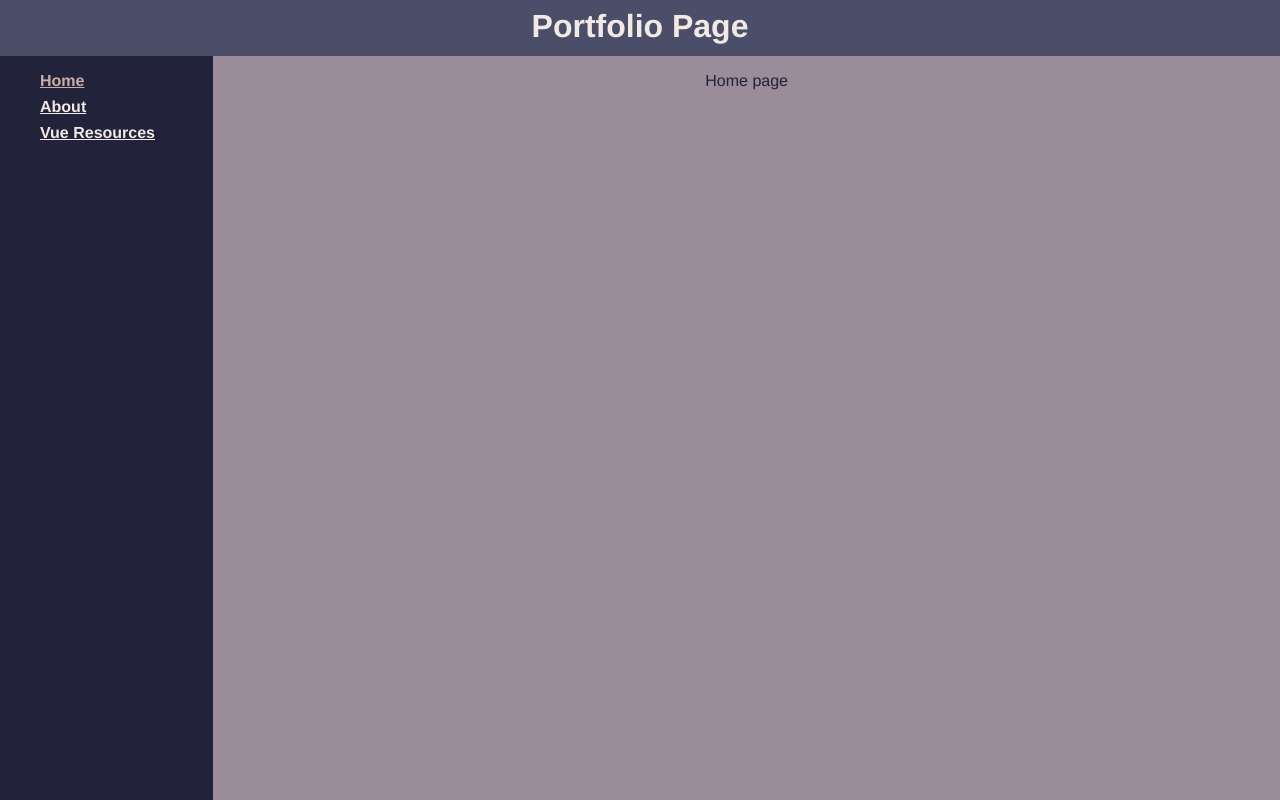
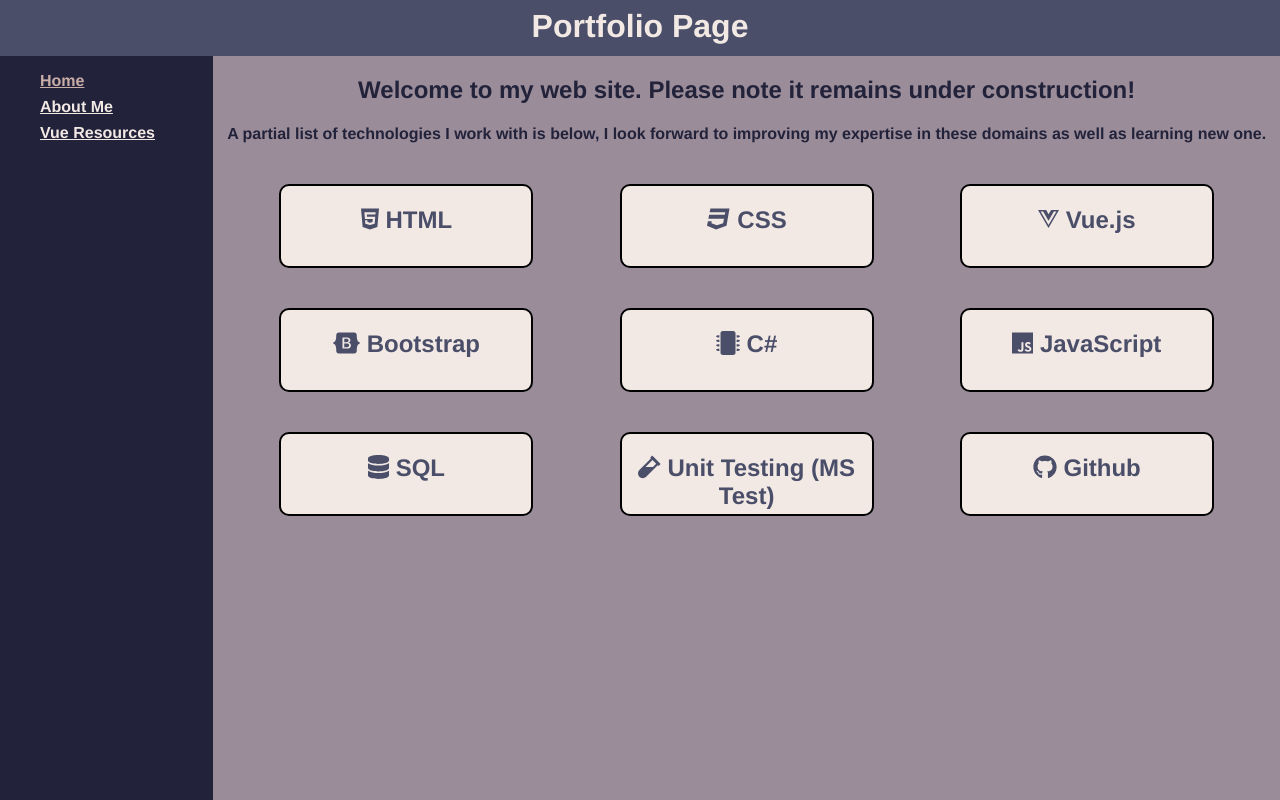
Before and after one commit to rwnewsom/Portfolio-Vue, a Vue app: page / in a window 1280 px wide. Built offline with nearby package versions, Linux system fonts and the light colour scheme.

Commit message:
added books

```diff
--- a/src/App.vue
+++ b/src/App.vue
@@ -13,7 +13,7 @@
             <router-link to="/">Home</router-link>
           </li>
           <li>
-            <router-link to="/aboutme">About</router-link>
+            <router-link to="/aboutme">About Me</router-link>
           </li>
           <li>
             <router-link to="/aboutvue">Vue Resources</router-link>
--- /dev/null
+++ b/src/components/BookDetails.vue
@@ -0,0 +1,43 @@
+<template>
+ <article>
+     <!-- This is hackish but it is working for now -->
+    <h2 class="book-title">{{ getbook[0].title }} </h2>
+    <h2 class="book-author">{{ getbook[0].author }} </h2>
+    <img v-if="getbook[0].isbn" v-bind:src="'http://covers.openlibrary.org/b/isbn/' + getbook[0].isbn + '-M.jpg'" />
+    <h3>{{getbook[0].details}} </h3>
+ </article>
+
+</template>
+
+<script>
+export default {
+    name: 'book-details',
+    props: {
+        book: Object,
+    },
+
+
+    computed: {
+        getbook(){
+            let id = this.$route.params.id;
+            return this.$store.state.books.filter(bk => bk.isbn === id);
+            }
+        }
+}
+</script>
+
+<style>
+
+.book-title {
+    font-size: 1.5rem;
+}
+
+.book-author {
+    font-size: 1.5rem;
+}
+
+img {
+    size: 200%;
+}
+
+</style>
--- /dev/null
+++ b/src/components/SkillList.vue
@@ -0,0 +1,39 @@
+<template>
+  <div class="skill-container">
+    <div class="skill"><h2><font-awesome-icon :icon="['fab', 'html5']"/> HTML </h2></div>
+    <div class="skill"><h2><font-awesome-icon :icon="['fab', 'css3']"/> CSS </h2></div>
+    <div class="skill"><h2><font-awesome-icon :icon="['fab', 'vuejs']"/> Vue.js </h2></div>
+    <div class="skill"><h2><font-awesome-icon :icon="['fab', 'bootstrap']"/> Bootstrap </h2></div>
+    <div class="skill"><h2><font-awesome-icon :icon="['fa', 'microchip']"/> C# </h2></div>
+    <div class="skill"><h2><font-awesome-icon :icon="['fab', 'js']"/> JavaScript </h2></div>
+    <div class="skill"><h2><font-awesome-icon :icon="['fa', 'database']"/> SQL </h2></div>
+    <div class="skill"><h2><font-awesome-icon :icon="['fa', 'vial']"/> Unit Testing (MS Test) </h2></div>
+    <div class="skill"><h2><font-awesome-icon :icon="['fab', 'github']"/> Github </h2></div>
+  </div>
+</template>
+
+<script>
+export default {
+    name: 'skill-list',
+}
+</script>
+
+<style lang="scss">
+.skill-container {
+    display:flex;
+    justify-content: space-evenly;
+    flex-wrap: wrap;
+
+}
+
+.skill {
+    border: 2px solid black;
+    border-radius: 10px;
+    width: 250px;
+    height: 80px;
+    margin: 20px;
+    background-color: #F2E9E4;
+    color: #4A4E69;
+}
+
+</style>
--- a/src/main.js
+++ b/src/main.js
@@ -3,12 +3,12 @@
 import router from './router'
 import store from './store'
 import { library } from '@fortawesome/fontawesome-svg-core'
-import { faCss3, faHtml5, faVuejs as faViers, faGithub } from '@fortawesome/free-brands-svg-icons'
-import { faSpinner, faMicrochip, faRunning } from '@fortawesome/free-solid-svg-icons'
+import { faCss3, faHtml5, faVuejs as faViers, faGithub, faJs, faBootstrap } from '@fortawesome/free-brands-svg-icons'
+import { faSpinner, faMicrochip, faRunning, faVial, faDatabase } from '@fortawesome/free-solid-svg-icons'
 import { FontAwesomeIcon } from '@fortawesome/vue-fontawesome'
 
-library.add(faSpinner, faMicrochip, faRunning )
-library.add(faHtml5, faCss3, faViers, faGithub)
+library.add(faSpinner, faMicrochip, faRunning, faVial, faDatabase )
+library.add(faHtml5, faCss3, faViers, faGithub, faJs, faBootstrap)
 Vue.component('font-awesome-icon', FontAwesomeIcon)
 
 Vue.config.productionTip = false
--- a/src/router/index.js
+++ b/src/router/index.js
@@ -3,6 +3,7 @@
 import Home from '../views/Home.vue'
 import AboutVue from '../views/AboutVue.vue'
 import AboutMe from '../views/AboutMe.vue'
+import Book from '../views/Book.vue'
 
 Vue.use(VueRouter)
 
@@ -24,7 +25,12 @@
     // this generates a separate chunk (about.[hash].js) for this route
     // which is lazy-loaded when the route is visited.
     component: AboutMe,
-  }
+  },
+  {
+    path: '/book/:id',
+    name: 'book',
+    component: Book
+  },
 ]
 
 const router = new VueRouter({
--- a/src/views/AboutMe.vue
+++ b/src/views/AboutMe.vue
@@ -1,5 +1,30 @@
 <template>
   <div class="aboutme">
-    <h1>This is an about page</h1>
+    <h1>About Me</h1>
+
+    <div class="hobbies">
+          <h1>Some of My Hobbies</h1>
+
+      <h2><font-awesome-icon icon="running" /> I enjoy running in the <a href="https://www.armytenmiler.com/" target="_blank" rel="noopener">Army Ten-miler.</a></h2>
+
+
+    <h2> I try to read when time is available. Here are a few books from my library*: </h2>
+    <h4>*that have cover art available on a public API</h4>
+    <my-books />
+
+      </div>
+
   </div>
 </template>
+
+<script>
+ import MyBooks from '../components/MyBooks.vue'
+
+ export default {
+    name: 'AboutMe',
+
+    components: {MyBooks},
+
+}
+
+</script>
--- /dev/null
+++ b/src/views/Book.vue
@@ -0,0 +1,19 @@
+<template>
+<article>
+    <h3> Book Details </h3>
+    <book-details   />
+
+</article>
+</template>
+
+<script>
+import BookDetails from '../components/BookDetails.vue';
+export default {
+    components: { BookDetails },
+
+}
+</script>
+
+<style>
+
+</style>
--- a/src/views/Home.vue
+++ b/src/views/Home.vue
@@ -1,15 +1,17 @@
 <template>
-
-<p>Home page </p>
-
+<div>
+  <h2>Welcome to my web site.  Please note it remains under construction!</h2>
+<h4>A partial list of technologies I work with is below, I look forward to improving my expertise in these domains as well as learning new one. </h4>
+ <skill-list />
+</div>
 </template>
 
 <script>
+import SkillList from '../components/SkillList.vue';
 
-
-export default {
-
-}
+  export default {
+    components: {SkillList}
+  }
 </script>
 
 <style lang="scss">
```
